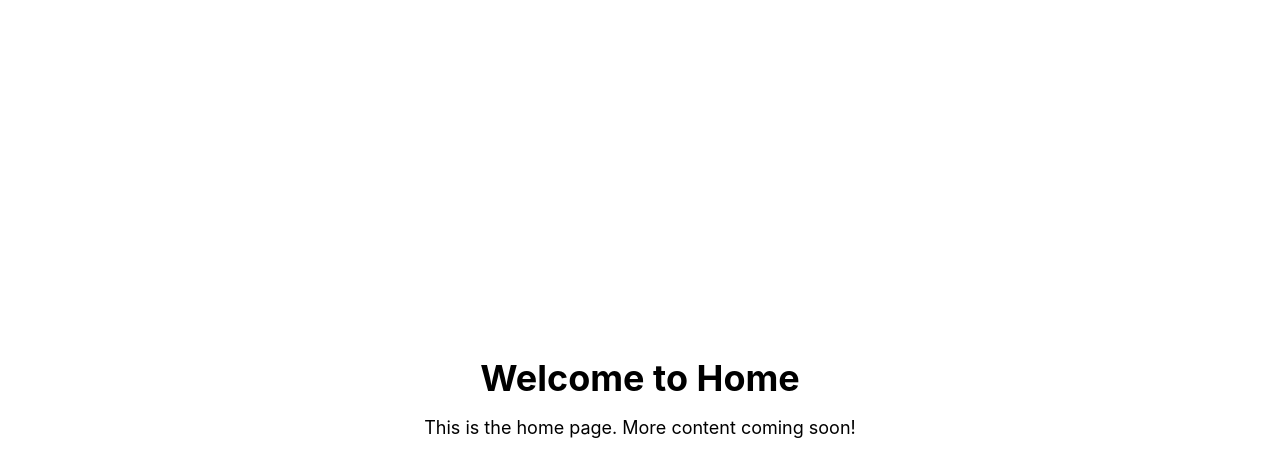
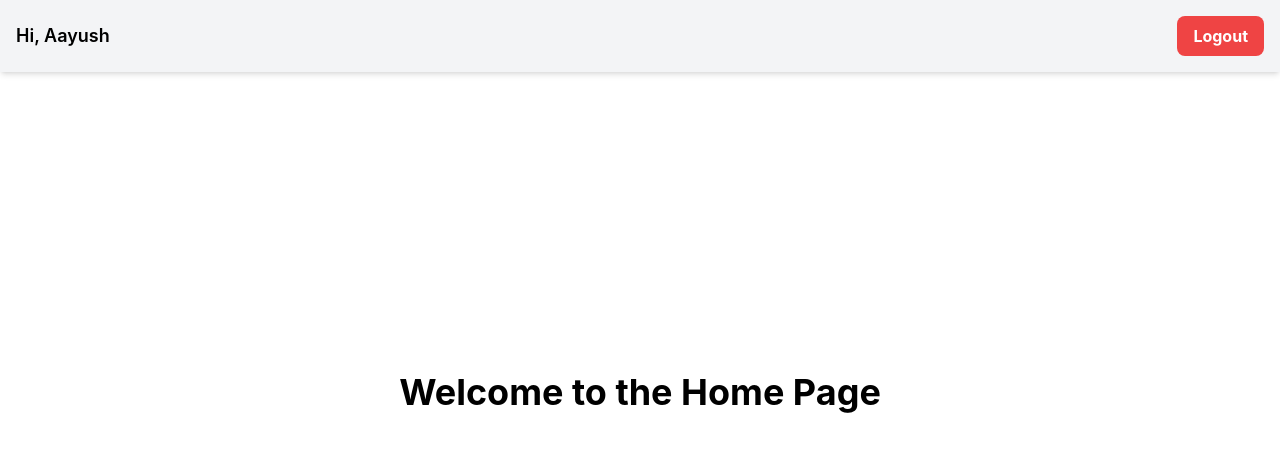
Before and after one commit to lostvayne47/family-expense-tracker, a React (Create React App) app in the folder frontend/: page /home in a window 1280 px wide. Shown: the top 476 px of the page. Built offline with nearby package versions, Linux system fonts and the light colour scheme; no server answers; sample sign-in values are in the browser's storage.

Commit message:
Logout functionality added

```diff
--- a/frontend/src/components/HomePage.js
+++ b/frontend/src/components/HomePage.js
@@ -1,19 +1,50 @@
-import React from "react";
+import React, { useEffect } from "react";
 import { useTheme } from "./ThemeProvider";
-
+import { useNavigate } from "react-router";
 const HomePage = () => {
   const { darkMode } = useTheme();
+  const navigate = useNavigate();
+  const username = "Aayush";
+  useEffect(() => {
+    const authToken = localStorage.getItem("auth-token");
+    if (!authToken) {
+      navigate("/");
+    }
+    // eslint-disable-next-line
+  }, []);
 
   return (
     <div
-      className={`min-h-screen flex flex-col justify-center items-center transition-all duration-300 ${
+      className={`min-h-screen transition-all duration-300 ${
         darkMode ? "bg-gray-900 text-white" : "bg-white text-black"
       }`}
     >
-      <h1 className="text-4xl font-bold">Welcome to Home</h1>
-      <p className="mt-4 text-lg">
-        This is the home page. More content coming soon!
-      </p>
+      {/* Navbar */}
+      <nav
+        className={`flex justify-between items-center p-4 shadow-md ${
+          darkMode ? "bg-gray-800" : "bg-gray-100"
+        }`}
+      >
+        <span className="text-lg font-semibold">Hi, {username}</span>
+        <button
+          onClick={() => {
+            localStorage.removeItem("auth-token");
+            navigate("/");
+          }}
+          className={`px-4 py-2 rounded-lg font-bold transition ${
+            darkMode
+              ? "bg-red-600 hover:bg-red-500"
+              : "bg-red-500 hover:bg-red-400 text-white"
+          }`}
+        >
+          Logout
+        </button>
+      </nav>
+
+      {/* Main Content */}
+      <div className="flex flex-col items-center justify-center h-[80vh]">
+        <h1 className="text-4xl font-bold">Welcome to the Home Page</h1>
+      </div>
     </div>
   );
 };
```
